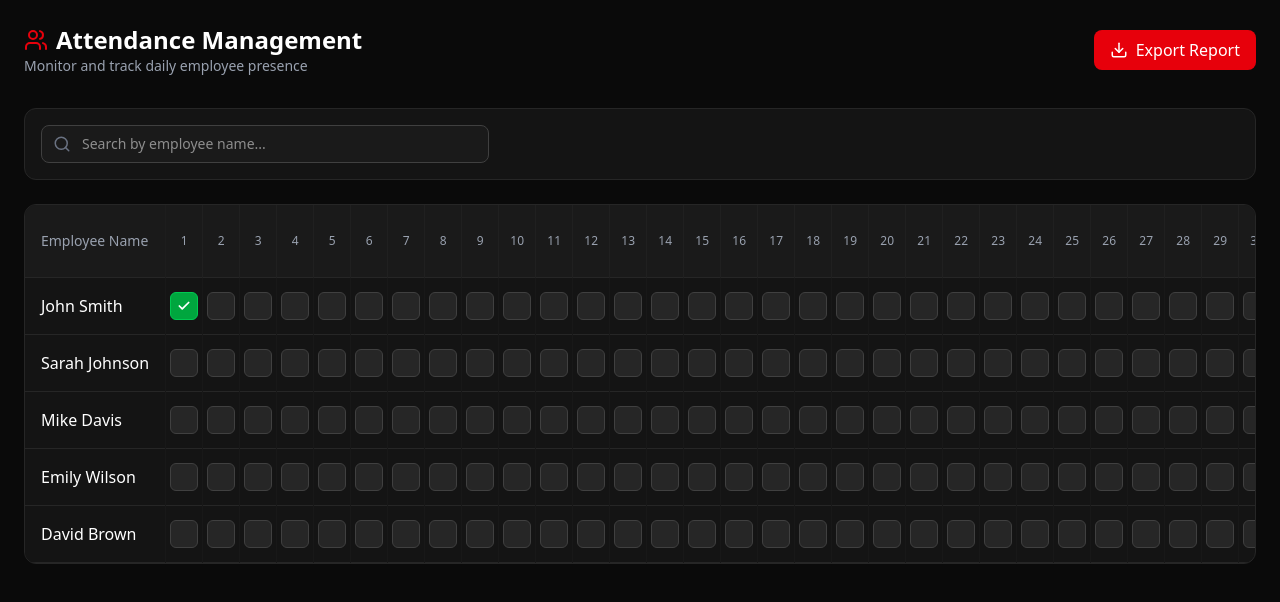
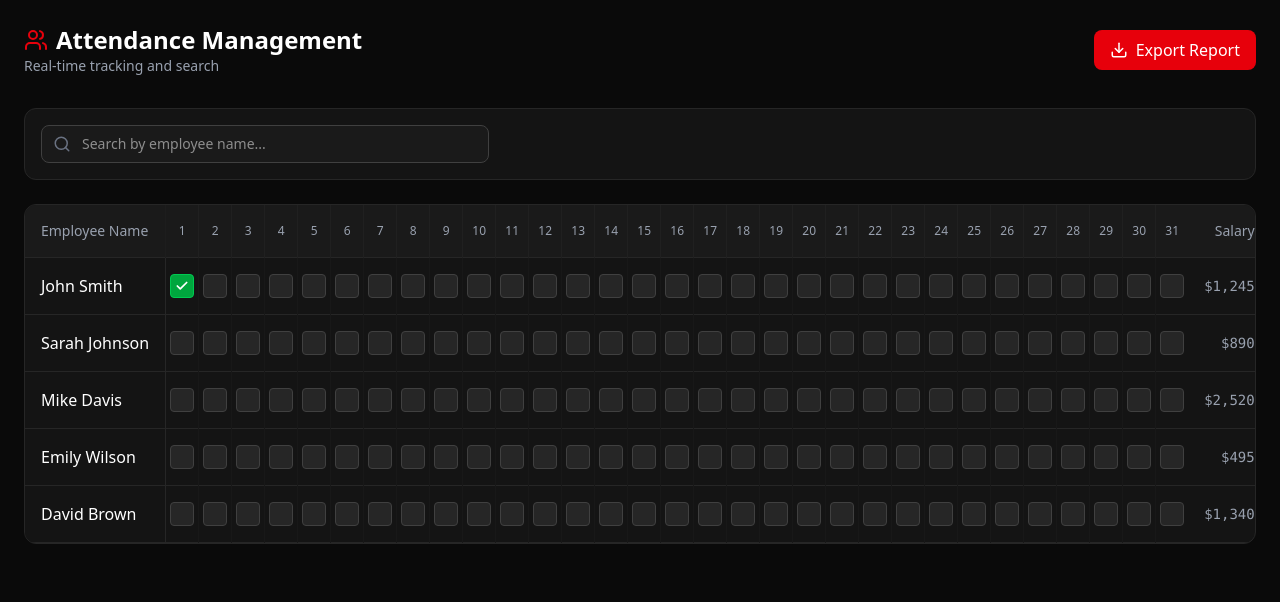
Before and after one commit to Imteazhossen/employee-attendance-system, a React (Vite) app: page / in a window 1280 px wide. Both pictures are taken after a click on the button 184 px from the left and 306 px from the top of the page. Shown: the top 602 px of the page. Built offline with nearby package versions, Linux system fonts and the light colour scheme.

Commit message:
search is not funtional
Signed-off-by: ImteazHossen <imteaz693@gmail.com>

```diff
--- a/src/Components/AttendanceTable.jsx
+++ b/src/Components/AttendanceTable.jsx
@@ -1,64 +1,87 @@
 import React, { useState } from "react";
 import { motion, AnimatePresence } from "framer-motion";
-import { Check, X, Search, Download, Users } from "lucide-react"; // Using lucide-react for cleaner icons
+import { Check, X, Search, Download, Users, Clock } from "lucide-react";
 
 const AttendanceTable = () => {
-    const employees = [
-        { name: "John Smith", salaryRange: "$1,245" },
-        { name: "Sarah Johnson", salaryRange: "$890" },
-        { name: "Mike Davis", salaryRange: "$2,520" },
-        { name: "Emily Wilson", salaryRange: "$495" },
-        { name: "David Brown", salaryRange: "$1,340" },
+    // 1. Expanded Employee Data
+    const initialEmployees = [
+        { id: 1, name: "John Smith", salaryRange: "$1,245" },
+        { id: 2, name: "Sarah Johnson", salaryRange: "$890" },
+        { id: 3, name: "Mike Davis", salaryRange: "$2,520" },
+        { id: 4, name: "Emily Wilson", salaryRange: "$495" },
+        { id: 5, name: "David Brown", salaryRange: "$1,340" },
     ];
 
+    // 2. States
+    const [searchTerm, setSearchTerm] = useState("");
+    // We map by ID to ensure attendance stays with the correct person when filtering
     const [attendance, setAttendance] = useState(
-        employees.map(() => Array(31).fill(0))
+        initialEmployees.reduce((acc, emp) => {
+            acc[emp.id] = Array(31).fill(0);
+            return acc;
+        }, {})
     );
 
-    const toggleAttendance = (employeeIndex, dateIndex) => {
-        const newAttendance = [...attendance];
-        const currentState = newAttendance[employeeIndex][dateIndex];
-        const nextState = (currentState + 1) % 3;
-        newAttendance[employeeIndex][dateIndex] = nextState;
-        setAttendance(newAttendance);
+    // 3. Logic: 0 -> 1 (Pres) -> 2 (Abs) -> 3 (Late) -> 0
+    const toggleAttendance = (employeeId, dateIndex, empName) => {
+        const currentStates = [...attendance[employeeId]];
+        const nextState = (currentStates[dateIndex] + 1) % 4;
+        currentStates[dateIndex] = nextState;
+
+        setAttendance({ ...attendance, [employeeId]: currentStates });
+
+        // Storage Simulation
+        if (nextState !== 0) {
+            const statusLabels = ["Initial", "Present", "Absent", "Late"];
+            const timestamp = new Date().toLocaleDateString();
+            console.log(`Stored: ${empName} | Day: ${dateIndex + 1} | Status: ${statusLabels[nextState]} | Recorded: ${timestamp}`);
+        }
     };
+
+    // 4. Search Filter
+    const filteredEmployees = initialEmployees.filter(emp =>
+        emp.name.toLowerCase().includes(searchTerm.toLowerCase())
+    );
 
     const getStatusStyle = (state) => {
         switch (state) {
             case 1: return "bg-green-600 border-green-500 text-white";
             case 2: return "bg-red-600 border-red-500 text-white";
+            case 3: return "bg-yellow-500 border-yellow-400 text-black";
             default: return "bg-[#262626] border-neutral-700 text-transparent hover:border-neutral-500";
         }
     };
 
     return (
         <div className="min-h-screen bg-[#0a0a0a] text-white p-6 font-sans">
-            {/* Header Section */}
+            {/* Header */}
             <div className="flex justify-between items-center mb-8">
                 <div>
                     <h1 className="text-2xl font-semibold flex items-center gap-2">
                         <Users className="text-red-600" /> Attendance Management
                     </h1>
-                    <p className="text-gray-400 text-sm">Monitor and track daily employee presence</p>
+                    <p className="text-gray-400 text-sm">Real-time tracking and search</p>
                 </div>
                 <button className="bg-red-600 hover:bg-red-700 text-white px-4 py-2 rounded-lg flex items-center gap-2 transition-all font-medium">
                     <Download size={18} /> Export Report
                 </button>
             </div>
 
-            {/* Filter Bar (Matches your image) */}
+            {/* Filter Bar */}
             <div className="bg-[#141414] p-4 rounded-xl border border-neutral-800 mb-6">
                 <div className="relative max-w-md">
                     <Search className="absolute left-3 top-1/2 -translate-y-1/2 text-gray-500" size={18} />
                     <input
                         type="text"
                         placeholder="Search by employee name..."
+                        value={searchTerm}
+                        onChange={(e) => setSearchTerm(e.target.value)}
                         className="w-full bg-[#1a1a1a] border border-neutral-700 rounded-lg py-2 pl-10 pr-4 focus:outline-none focus:border-red-600 transition-colors text-sm"
                     />
                 </div>
             </div>
 
-            {/* Table Container */}
+            {/* Table */}
             <div className="bg-[#141414] rounded-xl border border-neutral-800 overflow-hidden">
                 <div className="overflow-x-auto">
                     <table className="w-full text-left border-collapse">
@@ -68,41 +91,41 @@ const AttendanceTable = () => {
                                 {Array.from({ length: 31 }, (_, i) => (
                                     <th key={i} className="p-2 text-gray-400 font-medium text-xs text-center border-l border-neutral-800/50">{i + 1}</th>
                                 ))}
-                                <th className="p-4 text-gray-400 font-medium text-sm text-right">Total Salary</th>
+                                <th className="p-4 text-gray-400 font-medium text-sm text-right">Salary</th>
                             </tr>
                         </thead>
                         <tbody>
-                            {employees.map((employee, empIdx) => (
-                                <tr key={empIdx} className="border-b border-neutral-800 hover:bg-[#1c1c1c] transition-colors group">
-                                    <td className="p-4 font-medium whitespace-nowrap sticky left-0 bg-[#141414] group-hover:bg-[#1c1c1c] transition-colors">
+                            {filteredEmployees.map((employee) => (
+                                <tr key={employee.id} className="border-b border-neutral-800 hover:bg-[#1c1c1c] transition-colors group">
+                                    <td className="p-4 font-medium whitespace-nowrap sticky left-0 bg-[#141414] group-hover:bg-[#1c1c1c] transition-colors border-r border-neutral-800">
                                         {employee.name}
                                     </td>
-                                    {attendance[empIdx].map((state, dateIdx) => (
+                                    {attendance[employee.id].map((state, dateIdx) => (
                                         <td key={dateIdx} className="p-1 border-l border-neutral-800/30">
                                             <div className="flex justify-center">
                                                 <motion.button
-                                                    whileHover={{ scale: 1.1 }}
                                                     whileTap={{ scale: 0.9 }}
-                                                    onClick={() => toggleAttendance(empIdx, dateIdx)}
-                                                    className={`w-7 h-7 rounded-md flex items-center justify-center border transition-all duration-200 ${getStatusStyle(state)}`}
+                                                    onClick={() => toggleAttendance(employee.id, dateIdx, employee.name)}
+                                                    className={`w-6 h-6 rounded flex items-center justify-center border transition-all duration-200 ${getStatusStyle(state)}`}
                                                 >
                                                     <AnimatePresence mode="wait">
-                                                        {state === 1 && (
-                                                            <motion.div key="check" initial={{ scale: 0 }} animate={{ scale: 1 }} exit={{ scale: 0 }}>
-                                                                <Check size={14} strokeWidth={3} />
-                                                            </motion.div>
-                                                        )}
-                                                        {state === 2 && (
-                                                            <motion.div key="cross" initial={{ scale: 0 }} animate={{ scale: 1 }} exit={{ scale: 0 }}>
-                                                                <X size={14} strokeWidth={3} />
-                                                            </motion.div>
-                                                        )}
+                                                        <motion.div
+                                                            key={state}
+                                                            initial={{ opacity: 0, scale: 0.5 }}
+                                                            animate={{ opacity: 1, scale: 1 }}
+                                                            exit={{ opacity: 0, scale: 0.5 }}
+                                                            transition={{ duration: 0.1 }}
+                                                        >
+                                                            {state === 1 && <Check size={14} strokeWidth={3} />}
+                                                            {state === 2 && <X size={14} strokeWidth={3} />}
+                                                            {state === 3 && <Clock size={14} strokeWidth={3} />}
+                                                        </motion.div>
                                                     </AnimatePresence>
                                                 </motion.button>
                                             </div>
                                         </td>
                                     ))}
-                                    <td className="p-4 text-right font-mono text-gray-300 text-sm">
+                                    <td className="p-4 text-right font-mono text-gray-400 text-sm">
                                         {employee.salaryRange}
                                     </td>
                                 </tr>
```
